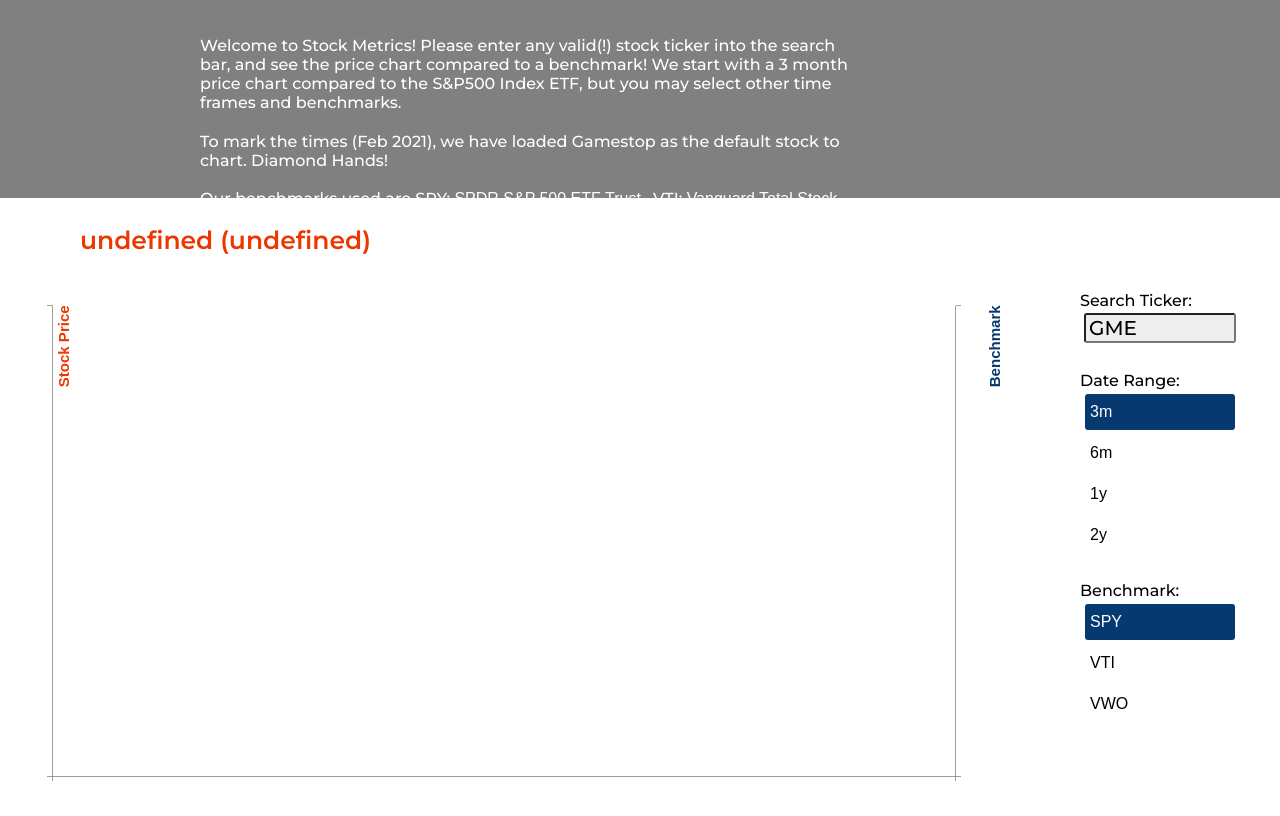
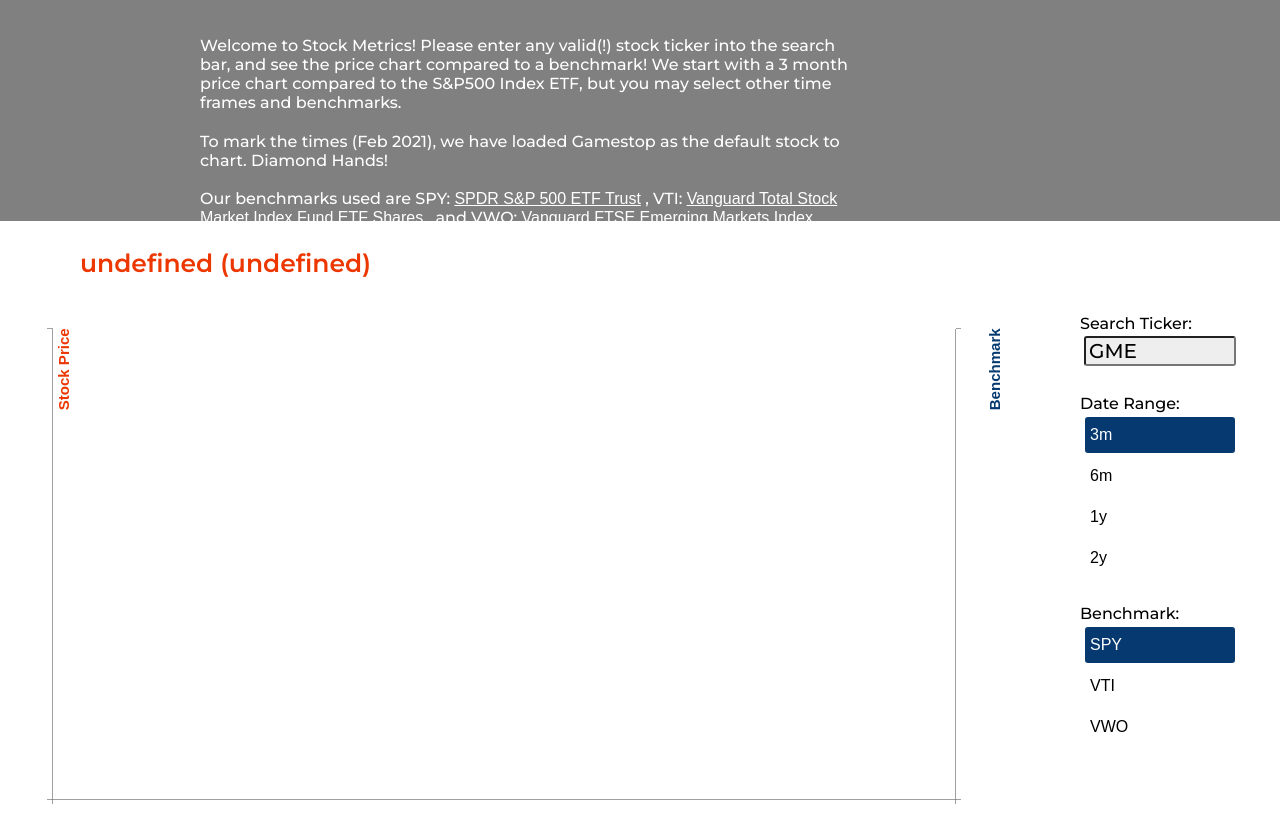
Before and after one commit to philipk8/stock-metrics, a website built with webpack: page dist/index.html in a window 1280 px wide. In both pictures the pointer is over the element 640 px from the left and 88 px from the top of the page. Shown: the part 100-916 px from the top of the page. Built offline with nearby package versions, Linux system fonts and the light colour scheme; files whose address does not match are found by name.

Commit message:
adjusted size of about section

```diff
--- a/src/styles/chart.css
+++ b/src/styles/chart.css
@@ -23,7 +23,7 @@
   line-height: 120%
 }
 .about:hover {
-  height: 195px;
+  height: 218px;
 }
 
 .about-header {
```
